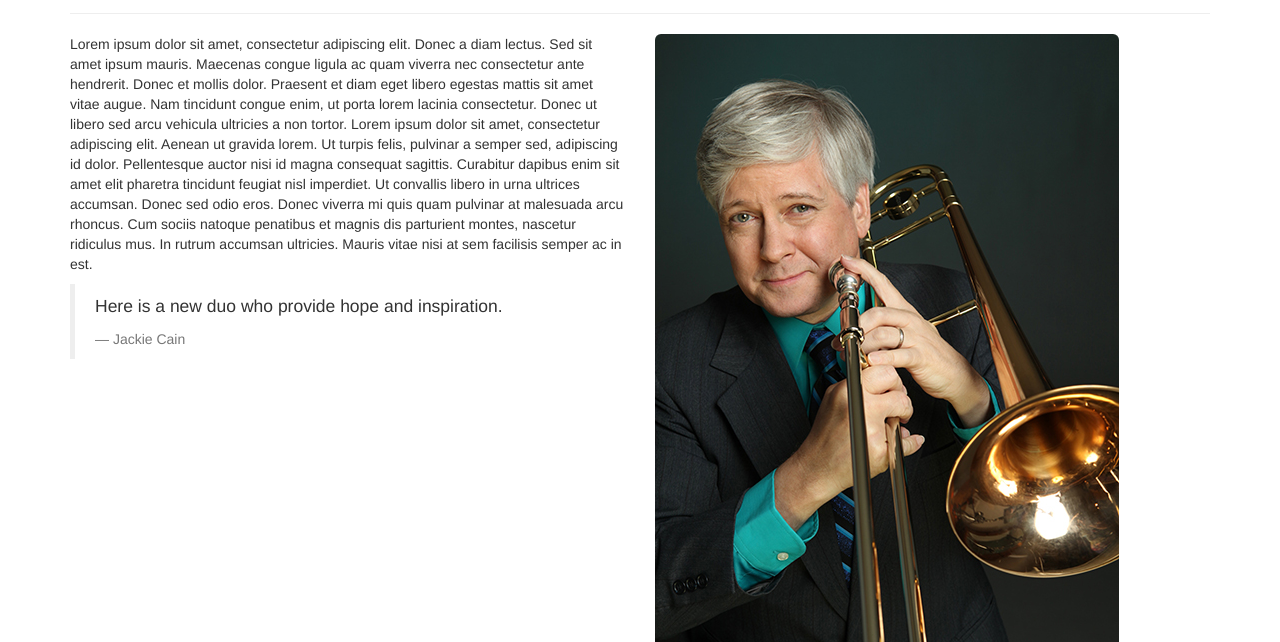
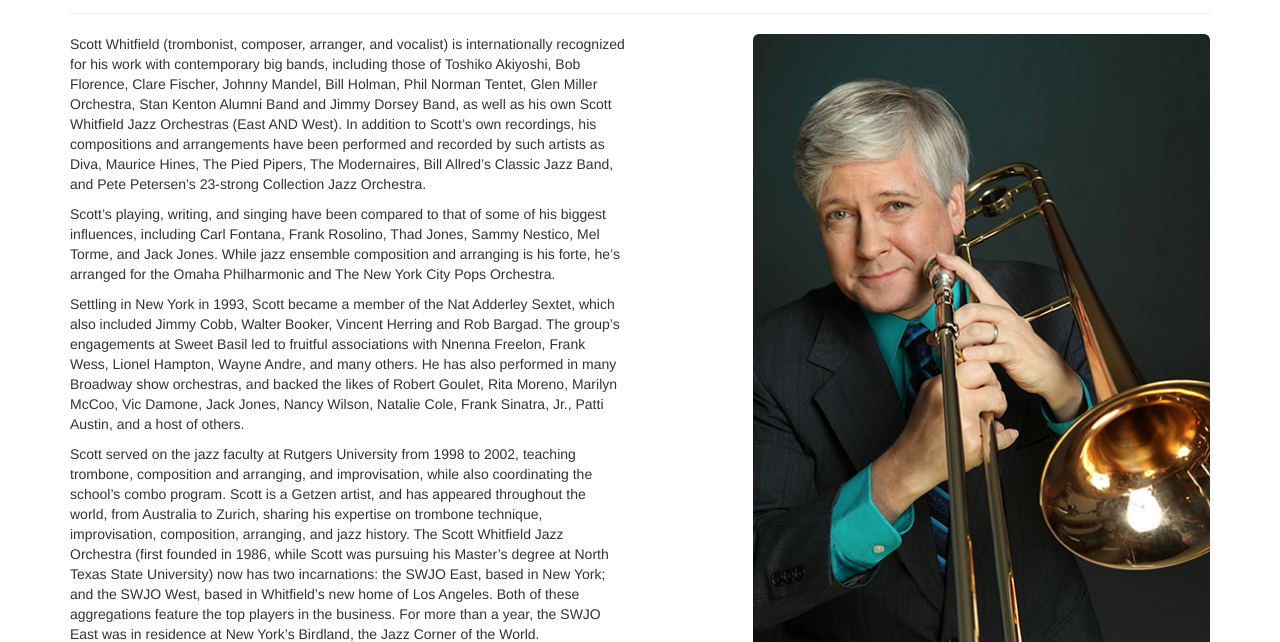
Before and after one commit to schell/officialgingerandscott.com, a plain HTML site: page scott.html in a window 1280 px wide. Shown: the part 158-800 px from the top of the page. Drawn offline with nearby package versions, Linux system fonts and the light colour scheme.

Commit message:
little updates

```diff
--- a/scott.html
+++ b/scott.html
@@ -33,15 +33,56 @@
       </div>
       <div class="row">
         <div class="bio text-left col-md-6">
-          <p>Lorem ipsum dolor sit amet, consectetur adipiscing elit. Donec a diam lectus. Sed sit amet ipsum mauris. Maecenas congue ligula ac quam viverra nec consectetur ante hendrerit. Donec et mollis dolor. Praesent et diam eget libero egestas mattis sit amet vitae augue. Nam tincidunt congue enim, ut porta lorem lacinia consectetur. Donec ut libero sed arcu vehicula ultricies a non tortor. Lorem ipsum dolor sit amet, consectetur adipiscing elit. Aenean ut gravida lorem. Ut turpis felis, pulvinar a semper sed, adipiscing id dolor. Pellentesque auctor nisi id magna consequat sagittis. Curabitur dapibus enim sit amet elit pharetra tincidunt feugiat nisl imperdiet. Ut convallis libero in urna ultrices accumsan. Donec sed odio eros. Donec viverra mi quis quam pulvinar at malesuada arcu rhoncus. Cum sociis natoque penatibus et magnis dis parturient montes, nascetur ridiculus mus. In rutrum accumsan ultricies. Mauris vitae nisi at sem facilisis semper ac in est.</p>
+          <p>Scott Whitfield (trombonist, composer, arranger, and vocalist) is
+          internationally recognized for his work with contemporary big bands,
+          including those of Toshiko Akiyoshi, Bob Florence, Clare Fischer,
+          Johnny Mandel, Bill Holman, Phil Norman Tentet, Glen Miller Orchestra,
+          Stan Kenton Alumni Band and Jimmy Dorsey Band, as well as his
+          own Scott Whitfield Jazz Orchestras (East AND West). In addition to
+          Scott’s own recordings, his compositions and arrangements have been
+          performed and recorded by such artists as Diva, Maurice Hines, The
+          Pied Pipers, The Modernaires, Bill Allred’s Classic Jazz Band, and Pete
+          Petersen’s 23-strong Collection Jazz Orchestra.
+          </p>
+          <p>Scott’s playing, writing, and singing have been compared to that of
+          some of his biggest influences, including Carl Fontana, Frank Rosolino,
+          Thad Jones, Sammy Nestico, Mel Torme, and Jack Jones. While jazz
+          ensemble composition and arranging is his forte, he’s arranged for the
+          Omaha Philharmonic and The New York City Pops Orchestra.
+          </p>
+          <p>Settling in New York in 1993, Scott became a member of the Nat
+          Adderley Sextet, which also included Jimmy Cobb, Walter Booker,
+          Vincent Herring and Rob Bargad. The group’s engagements at
+          Sweet Basil led to fruitful associations with Nnenna Freelon, Frank
+          Wess, Lionel Hampton, Wayne Andre, and many others. He has also
+          performed in many Broadway show orchestras, and backed the likes of
+          Robert Goulet, Rita Moreno, Marilyn McCoo, Vic Damone, Jack Jones,
+          Nancy Wilson, Natalie Cole, Frank Sinatra, Jr., Patti Austin, and a host
+          of others.
+          </p>
+          <p>Scott served on the jazz faculty at Rutgers University from 1998
+          to 2002, teaching trombone, composition and arranging, and
+          improvisation, while also coordinating the school’s combo program.
+          Scott is a Getzen artist, and has appeared throughout the world, from
+          Australia to Zurich, sharing his expertise on trombone technique,
+          improvisation, composition, arranging, and jazz history.
+          The Scott Whitfield Jazz Orchestra (first founded in 1986, while Scott
+          was pursuing his Master’s degree at North Texas State University) now
+          has two incarnations: the SWJO East, based in New York; and the
+          SWJO West, based in Whitfield’s new home of Los Angeles. Both of
+          these aggregations feature the top players in the business. For more
+          than a year, the SWJO East was in residence at New York’s Birdland,
+          the Jazz Corner of the World.
+          </p>
 
           <blockquote>
-            <p>Here is a new duo who provide hope and inspiration.</p>
-            <footer>Jackie Cain</footer>
+            <p>When I tell my friends that Scott Whitfield is my step father
+            they're all like, "THEEE SCOTT WHITFIELD? NO SHIT?!"</p>
+            <footer>Schell Scivally</footer>
           </blockquote>
         </div>
-        <div class="col-md-6">
-          <img class="img-rounded" src="scott.jpg" alt="Scott Whitfield" />
+        <div class="col-md-5 col-md-offset-1">
+          <img class="img-rounded img-responsive" src="scott.jpg" alt="Scott Whitfield" />
         </div>
       </div>
       <div class="footer">
--- a/splash.css
+++ b/splash.css
@@ -13,7 +13,7 @@ body {
 }
 .header {
   padding:1em;
-  background:url(losangeles.jpg) no-repeat center top fixed;
+  background:url(suicide-bridge.jpg) no-repeat top center fixed;
   -webkit-background-size: contain;
   -moz-background-size: contain;
   -o-background-size: contain;
```
Also changed, not shown: ginger.html (+2 -2 lines), 5 other files.
